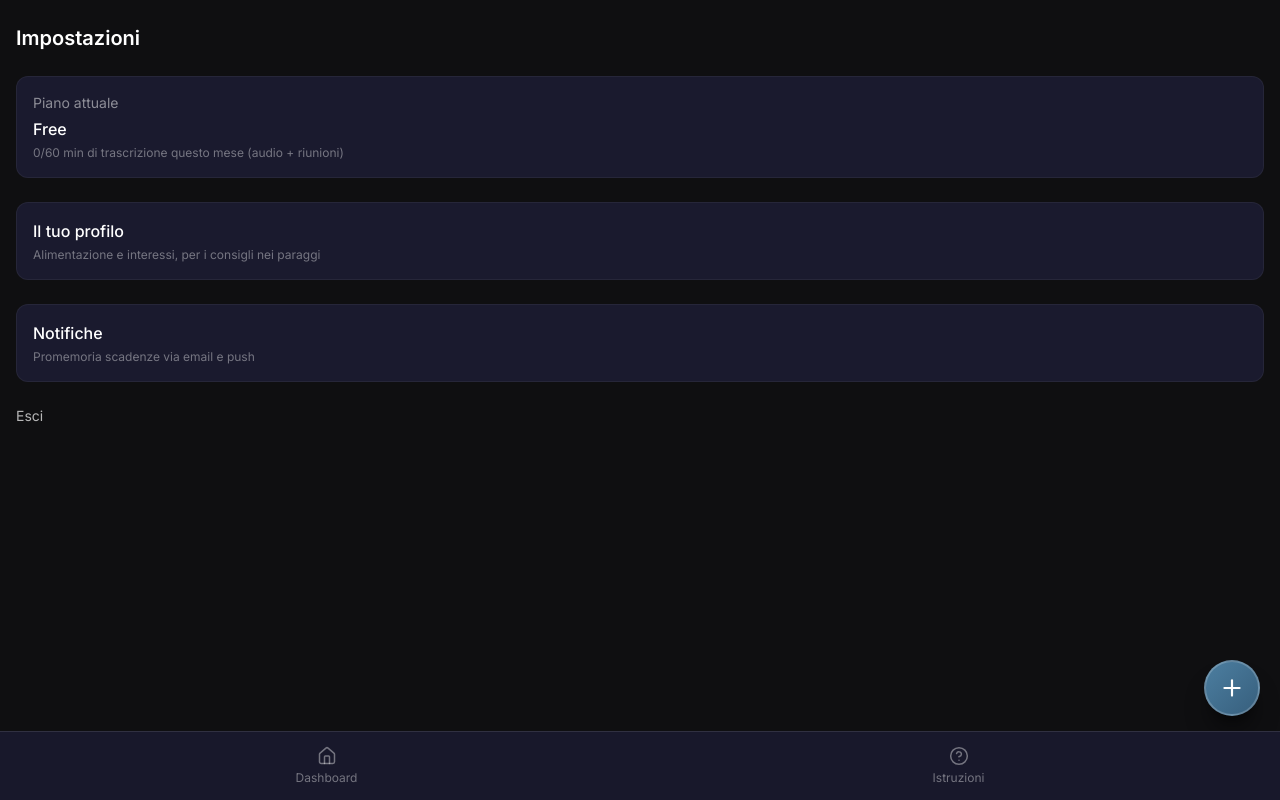
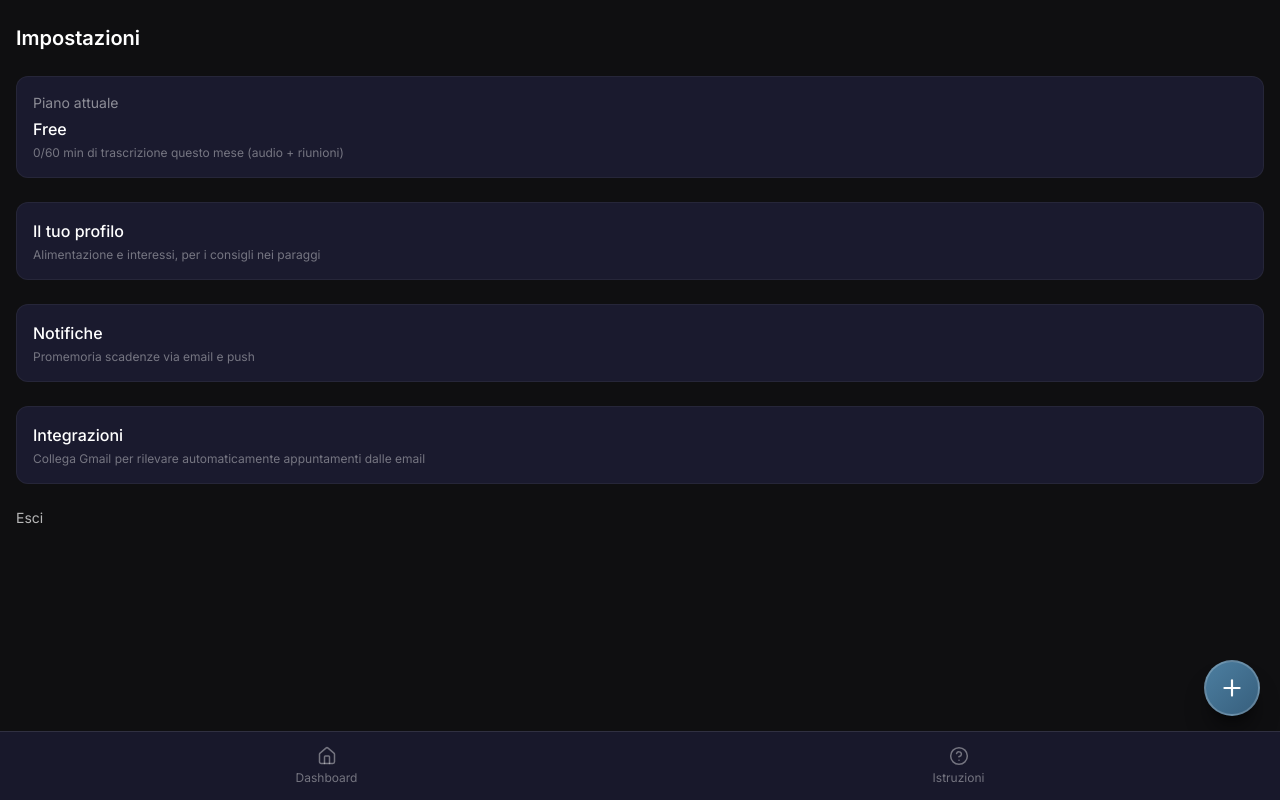
Before and after one commit to Ghostlineapps/imrecall, a Next.js app: page /settings in a window 1280 px wide. Built offline with nearby package versions, Linux system fonts and the light colour scheme; no server answers.

Commit message:
Update page.tsx

```diff
--- a/src/app/(app)/settings/page.tsx
+++ b/src/app/(app)/settings/page.tsx
@@ -49,6 +49,13 @@ export default function SettingsPage() {
         <p className="text-xs text-white/40 mt-1">Promemoria scadenze via email e push</p>
       </Link>
 
+      <Link href="/settings/integrations" className="card block">
+        <p className="font-medium">Integrazioni</p>
+        <p className="text-xs text-white/40 mt-1">
+          Collega Gmail per rilevare automaticamente appuntamenti dalle email
+        </p>
+      </Link>
+
       <button onClick={handleLogout} className="btn-ghost text-sm">
         Esci
       </button>
```
